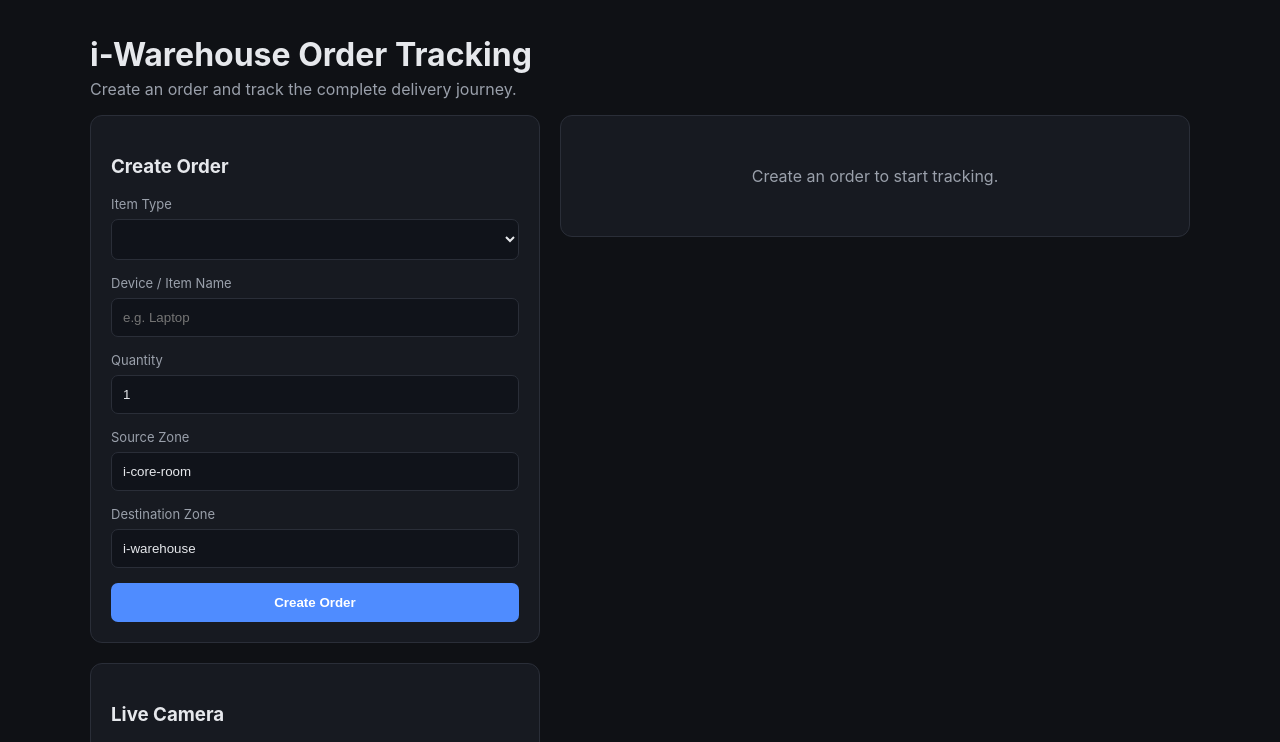
After one commit to mennademrdash/i-warehouse, a Flask app: template templates/handoff.html in a window 1280 px wide. The commit adds this page. Shown: the top 742 px of the page. Run offline with Flask 3, Linux system fonts and the light colour scheme; the template is opened without the code that fills it, so the values that code supplies are empty.

Commit message:
feat(order-tracking): implement delivery handoff workflow

```diff
--- a/app.py
+++ b/app.py
@@ -13,6 +13,9 @@ import json
 import time
 import threading
 import logging
+import io
+import numpy as np
+import requests
 from functools import wraps
 from flask_limiter import Limiter
 from flask_limiter.util import get_remote_address
@@ -27,9 +30,12 @@ from db import (
     init_db,
     create_order,
     get_order,
+    get_order_events,
     update_order_status,
     get_active_order,
     update_inventory,
+    flag_order,
+    get_all_face_encodings,
 )
 from hand_gesture.hand_recognition import HandGestureProcessor
 
@@ -61,8 +67,30 @@ MQTT_BROKER = os.getenv("MQTT_BROKER", "localhost")
 MQTT_PORT = int(os.getenv("MQTT_PORT", "1883"))
 MQTT_TOPIC = os.getenv("MQTT_TOPIC", "frigate/events")
 
-PICKUP_ZONE = os.getenv("PICKUP_ZONE", "pickup_zone")
-DROPOFF_ZONE = os.getenv("DROPOFF_ZONE", "dropoff_zone")
+PICKUP_ZONE = os.getenv(
+    "PICKUP_ZONE",
+    "i-core-room"
+)
+
+DROPOFF_ZONE = os.getenv(
+    "DROPOFF_ZONE",
+    "i-warehouse"
+)
+
+# Frigate's own web/API port on the host. Not 5000 -- that's occupied by
+# this Flask app. See docker-compose.yml (frigate ports: "5001:5000").
+FRIGATE_URL = os.getenv("FRIGATE_URL", "http://localhost:5001")
+
+# Lower = stricter match. 0.6 is face_recognition's own default;
+# 0.5 trades a few more "unknown" false negatives for fewer wrong matches,
+# which is the safer direction for something gating a physical handoff.
+FACE_MATCH_TOLERANCE = float(os.getenv("FACE_MATCH_TOLERANCE", "0.5"))
+
+# Supported item types -- constrained to what the default Frigate/COCO
+# model can actually recognize as a visual object. This does NOT yet
+# verify the item itself was carried -- see _handle_pickup/_handle_arrival
+# docstrings for the current scope boundary.
+SUPPORTED_ITEM_TYPES = ["laptop", "backpack", "suitcase", "handbag", "cell phone"]
 
 
 # FLASK APPLICATION
@@ -295,15 +323,105 @@ def on_mqtt_message(client, userdata, msg):
 
     zones = after.get("current_zones", [])
     camera = after.get("camera")
+    event_id = after.get("id")
 
     if PICKUP_ZONE in zones:
-        _handle_pickup(camera)
+        _handle_pickup(camera, event_id)
 
     elif DROPOFF_ZONE in zones:
-        _handle_arrival(camera)
+        _handle_arrival(camera, event_id)
 
 
-def _handle_pickup(camera):
+def _identify_person_from_snapshot(event_id: str):
+    """Fetches the Frigate snapshot for this detection event and matches
+    it against every registered user's stored face encoding.
+
+    Returns {"user_id": ..., "username": ...} on a match, or None if the
+    snapshot couldn't be fetched, no face was found in it, or no known
+    user matched within FACE_MATCH_TOLERANCE.
+
+    This is a synchronous network + CPU-bound call running inside the
+    MQTT callback thread. Fine for a single-camera prototype with
+    infrequent events; would need to move to a worker queue before this
+    handles multiple cameras firing concurrently.
+    """
+
+    try:
+
+        response = requests.get(
+            f"{FRIGATE_URL}/api/events/{event_id}/snapshot.jpg",
+            timeout=5,
+        )
+
+        response.raise_for_status()
+
+    except requests.RequestException:
+
+        logger.exception(
+            "Could not fetch Frigate snapshot for event %s",
+            event_id
+        )
+
+        return None
+
+    try:
+
+        image = face_recognition.load_image_file(
+            io.BytesIO(response.content)
+        )
+
+        unknown_encodings = face_recognition.face_encodings(image)
+
+    except Exception:
+
+        logger.exception(
+            "Could not process snapshot for event %s",
+            event_id
+        )
+
+        return None
+
+    if not unknown_encodings:
+
+        logger.info(
+            "No face found in snapshot for event %s",
+            event_id
+        )
+
+        return None
+
+    unknown_encoding = unknown_encodings[0]
+
+    for user_id, username, encoding_list in get_all_face_encodings():
+
+        known_encoding = np.array(encoding_list)
+
+        matches = face_recognition.compare_faces(
+            [known_encoding],
+            unknown_encoding,
+            tolerance=FACE_MATCH_TOLERANCE,
+        )
+
+        if matches[0]:
+
+            return {
+                "user_id": user_id,
+                "username": username,
+            }
+
+    return None
+
+
+def _handle_pickup(camera, event_id):
+    """Advances a PENDING order to IN_TRANSIT, but only if the person
+    detected at pickup can be identified against a registered user.
+
+    Item-type verification is NOT performed here -- the system trusts
+    that the item selected at order creation matches what's physically
+    picked up. Confirming that visually (cross-referencing an item-class
+    detection with the person in the same frame) is a documented next
+    step, not implemented yet.
+    """
 
     order = get_active_order(status="PENDING")
 
@@ -316,16 +434,42 @@ def _handle_pickup(camera):
 
         return
 
-    update_order_status(order["id"], "IN_TRANSIT")
+    person = _identify_person_from_snapshot(event_id)
+
+    if person is None:
+
+        flag_order(
+            order["id"],
+            reason=f"Unrecognized person at pickup (camera: {camera})"
+        )
+
+        logger.warning(
+            "Order %s FLAGGED: unrecognized person at pickup on %s",
+            order["id"],
+            camera
+        )
+
+        return
+
+    update_order_status(
+        order["id"],
+        "IN_TRANSIT",
+        actor_user_id=person["user_id"]
+    )
 
     logger.info(
-        "Order %s -> IN_TRANSIT (pickup detected on %s)",
+        "Order %s -> IN_TRANSIT (picked up by %s on %s)",
         order["id"],
+        person["username"],
         camera
     )
 
 
-def _handle_arrival(camera):
+def _handle_arrival(camera, event_id):
+    """Advances an IN_TRANSIT order to COMPLETED and updates inventory,
+    but only if the person detected at arrival can be identified against
+    a registered user. See _handle_pickup for the item-type caveat.
+    """
 
     order = get_active_order(status="IN_TRANSIT")
 
@@ -338,13 +482,35 @@ def _handle_arrival(camera):
 
         return
 
-    update_order_status(order["id"], "COMPLETED")
+    person = _identify_person_from_snapshot(event_id)
+
+    if person is None:
+
+        flag_order(
+            order["id"],
+            reason=f"Unrecognized person at arrival (camera: {camera})"
+        )
+
+        logger.warning(
+            "Order %s FLAGGED: unrecognized person at arrival on %s",
+            order["id"],
+            camera
+        )
+
+        return
+
+    update_order_status(
+        order["id"],
+        "COMPLETED",
+        actor_user_id=person["user_id"]
+    )
 
     update_inventory(order["device_name"], order["qty"])
 
     logger.info(
-        "Order %s -> COMPLETED, inventory updated (arrival on %s)",
+        "Order %s -> COMPLETED (received by %s on %s), inventory updated",
         order["id"],
+        person["username"],
         camera
     )
 
@@ -624,7 +790,33 @@ def get_products():
     return response
 
 
+# HANDOFF DASHBOARD PAGE
+
+@app.route(
+    "/handoff"
+)
+@login_required_page
+def handoff_page():
+
+    return render_template(
+        "handoff.html"
+    )
+
+
 # ORDERS API (delivery pickup and handoff)
+
+@app.route(
+    "/api/orders/item-types",
+    methods=["GET"]
+)
+@login_required_api
+def get_item_types():
+
+    return jsonify({
+        "success": True,
+        "item_types": SUPPORTED_ITEM_TYPES
+    })
+
 
 @app.route(
     "/api/orders",
@@ -636,8 +828,25 @@ def create_order_route():
 
     data = request.get_json(silent=True) or {}
 
-    device_name = (data.get("device_name") or "").strip()
+    device_name = (
+        data.get("device_name") or ""
+    ).strip()
+
     qty = data.get("qty")
+
+    item_type = (
+        data.get("item_type") or ""
+    ).strip()
+
+    source_zone = (
+        data.get("source_zone")
+        or PICKUP_ZONE
+    ).strip()
+
+    destination_zone = (
+        data.get("destination_zone")
+        or DROPOFF_ZONE
+    ).strip()
 
     if not device_name:
 
@@ -653,11 +862,29 @@ def create_order_route():
             "message": "qty must be a positive integer"
         }), 400
 
-    order_id = create_order(device_name, qty)
+    if item_type not in SUPPORTED_ITEM_TYPES:
+
+        return jsonify({
+            "success": False,
+            "message": (
+                "item_type must be one of: "
+                + ", ".join(SUPPORTED_ITEM_TYPES)
+            )
+        }), 400
+
+    order_id = create_order(
+        device_name=device_name,
+        qty=qty,
+        item_type=item_type,
+        requested_by_user_id=session["user_id"],
+        source_zone=source_zone,
+        destination_zone=destination_zone
+    )
 
     logger.info(
-        "Order %s created: %s x%s",
+        "Order %s created by user %s: %s x%s",
         order_id,
+        session["user_id"],
         device_name,
         qty
     )
@@ -665,7 +892,7 @@ def create_order_route():
     return jsonify({
         "success": True,
         "order_id": order_id,
-        "status": "PENDING"
+        "status": "CREATED"
     }), 201
 
 
@@ -685,9 +912,12 @@ def get_order_route(order_id):
             "message": "Order not found"
         }), 404
 
+    events = get_order_events(order_id)
+
     return jsonify({
         "success": True,
-        "order": order
+        "order": order,
+        "events": events
     })
 
 
--- /dev/null
+++ b/templates/handoff.html
@@ -0,0 +1,425 @@
+<!DOCTYPE html>
+<html lang="en">
+
+<head>
+
+    <meta charset="UTF-8">
+
+    <title>i-Warehouse — Order Tracking</title>
+
+    <meta
+        name="viewport"
+        content="width=device-width, initial-scale=1.0"
+    >
+
+    <style>
+
+        :root {
+            --bg: #0f1115;
+            --panel: #171a21;
+            --border: #2a2e38;
+            --text: #e6e8ec;
+            --muted: #9aa0ab;
+            --accent: #4f8cff;
+            --success: #45c46b;
+            --warning: #e7c85a;
+            --danger: #ff6262;
+        }
+
+        * {
+            box-sizing: border-box;
+        }
+
+        body {
+            margin: 0;
+            background: var(--bg);
+            color: var(--text);
+            font-family:
+                -apple-system,
+                BlinkMacSystemFont,
+                "Segoe UI",
+                Roboto,
+                sans-serif;
+        }
+
+        .container {
+            width: min(1100px, 94%);
+            margin: 35px auto;
+        }
+
+        h1 {
+            margin-bottom: 5px;
+        }
+
+        .subtitle {
+            color: var(--muted);
+            margin-top: 0;
+        }
+
+        .grid {
+            display: grid;
+            grid-template-columns: 1fr 1.4fr;
+            gap: 20px;
+        }
+
+        .panel {
+            background: var(--panel);
+            border: 1px solid var(--border);
+            border-radius: 12px;
+            padding: 20px;
+            margin-bottom: 20px;
+        }
+
+        label {
+            display: block;
+            color: var(--muted);
+            font-size: 13px;
+            margin-bottom: 7px;
+        }
+
+        input,
+        select {
+            width: 100%;
+            background: #10131a;
+            color: var(--text);
+            border: 1px solid var(--border);
+            border-radius: 7px;
+            padding: 11px;
+            margin-bottom: 15px;
+        }
+
+        button {
+            width: 100%;
+            border: none;
+            border-radius: 7px;
+            padding: 12px;
+            background: var(--accent);
+            color: white;
+            cursor: pointer;
+            font-weight: 600;
+        }
+
+        button:disabled {
+            opacity: .5;
+            cursor: not-allowed;
+        }
+
+        .order-header {
+            display: flex;
+            justify-content: space-between;
+            align-items: center;
+            gap: 15px;
+        }
+
+        .badge {
+            padding: 6px 12px;
+            border-radius: 20px;
+            font-size: 12px;
+            font-weight: bold;
+        }
+
+        .badge.CREATED {
+            background: #393522;
+            color: var(--warning);
+        }
+
+        .badge.PICKED_UP,
+        .badge.IN_TRANSIT {
+            background: #20344b;
+            color: #75b1ff;
+        }
+
+        .badge.ARRIVED,
+        .badge.HANDOFF {
+            background: #29384a;
+            color: #80d2ff;
+        }
+
+        .badge.COMPLETED {
+            background: #1e3b28;
+            color: var(--success);
+        }
+
+        .badge.TIMED_OUT {
+            background: #3a2020;
+            color: var(--danger);
+        }
+
+        .meta {
+            color: var(--muted);
+            font-size: 13px;
+            line-height: 1.8;
+        }
+
+        .timeline {
+            margin-top: 20px;
+        }
+
+        .event {
+            position: relative;
+            border-left: 2px solid var(--border);
+            padding: 0 0 20px 20px;
+            margin-left: 7px;
+        }
+
+        .event::before {
+            content: "";
+            position: absolute;
+            left: -6px;
+            top: 0;
+            width: 10px;
+            height: 10px;
+            background: var(--accent);
+            border-radius: 50%;
+        }
+
+        .event-title {
+            font-weight: 600;
+        }
+
+        .event-meta {
+            color: var(--muted);
+            font-size: 12px;
+            margin-top: 4px;
+        }
+
+        .camera {
+            width: 100%;
+            border-radius: 8px;
+            display: block;
+            background: black;
+        }
+
+        .flag {
+            display: none;
+            margin-top: 15px;
+            padding: 12px;
+            border-radius: 7px;
+            background: #3a2020;
+            border: 1px solid #672b2b;
+            color: #ff8989;
+        }
+
+        .empty {
+            color: var(--muted);
+            text-align: center;
+            padding: 30px;
+        }
+
+        @media (max-width: 800px) {
+
+            .grid {
+                grid-template-columns: 1fr;
+            }
+
+        }
+
+    </style>
+
+</head>
+
+
+<body>
+
+<div class="container">
+
+    <h1>i-Warehouse Order Tracking</h1>
+
+    <p class="subtitle">
+        Create an order and track the complete delivery journey.
+    </p>
+
+
+    <div class="grid">
+
+
+        <!-- ========================================= -->
+        <!-- CREATE ORDER -->
+        <!-- ========================================= -->
+
+        <div>
+
+            <div class="panel">
+
+                <h3>Create Order</h3>
+
+                <label>
+                    Item Type
+                </label>
+
+                <select id="item_type">
+                </select>
+
+
+                <label>
+                    Device / Item Name
+                </label>
+
+                <input
+                    id="device_name"
+                    type="text"
+                    placeholder="e.g. Laptop"
+                >
+
+
+                <label>
+                    Quantity
+                </label>
+
+                <input
+                    id="qty"
+                    type="number"
+                    min="1"
+                    value="1"
+                >
+
+
+                <label>
+                    Source Zone
+                </label>
+
+                <input
+                    id="source_zone"
+                    value="i-core-room"
+                >
+
+
+                <label>
+                    Destination Zone
+                </label>
+
+                <input
+                    id="destination_zone"
+                    value="i-warehouse"
+                >
+
+
+                <button
+                    id="submitBtn"
+                    onclick="createOrder()"
+                >
+                    Create Order
+                </button>
+
+
+                <div
+                    id="error"
+                    style="
+                        display:none;
+                        color:#ff6b6b;
+                        margin-top:12px;
+                    "
+                ></div>
+
+            </div>
+
+
+            <!-- ===================================== -->
+            <!-- CAMERA -->
+            <!-- ===================================== -->
+
+            <div class="panel">
+
+                <h3>Live Camera</h3>
+
+                <img
+                    class="camera"
+                    src="{{ url_for('video_feed') }}"
+                    alt="Live Camera"
+                >
+
+            </div>
+
+        </div>
+
+
+        <!-- ========================================= -->
+        <!-- TRACKER -->
+        <!-- ========================================= -->
+
+        <div>
+
+            <div
+                class="panel"
+                id="tracker"
+                style="display:none;"
+            >
+
+                <div class="order-header">
+
+                    <div>
+
+                        <h2>
+                            Order #
+                            <span id="orderId"></span>
+                        </h2>
+
+                        <div
+                            class="meta"
+                            id="orderInfo"
+                        ></div>
+
+                    </div>
+
+
+                    <span
+                        id="statusBadge"
+                        class="badge"
+                    >
+                    </span>
+
+                </div>
+
+
+                <!-- FLAG -->
+
+                <div
+                    id="flagAlert"
+                    class="flag"
+                ></div>
+
+
+                <!-- TIMELINE -->
+
+                <div class="timeline">
+
+                    <h3>
+                        Order Timeline
+                    </h3>
+
+                    <div id="timeline">
+                    </div>
+
+                </div>
+
+            </div>
+
+
+            <div
+                class="panel"
+                id="emptyState"
+            >
+
+                <div class="empty">
+
+                    Create an order to start tracking.
+
+                </div>
+
+            </div>
+
+        </div>
+
+    </div>
+
+</div>
+
+
+<script src="{{ url_for(
+    'static',
+    filename='js/handoff.js'
+) }}"></script>
+
+</body>
+
+</html>
--- a/templates/index.html
+++ b/templates/index.html
@@ -21,7 +21,9 @@
         <a href="/settings" class="settings-btn">
           ⚙ Settings
       </a>
-
+      <a href="/handoff" class="handoff-btn">
+        📦 Handoff
+      </a>
         <a href="{{ url_for('auth.logout') }}" class="logout-btn">
             Logout
         </a>
```
